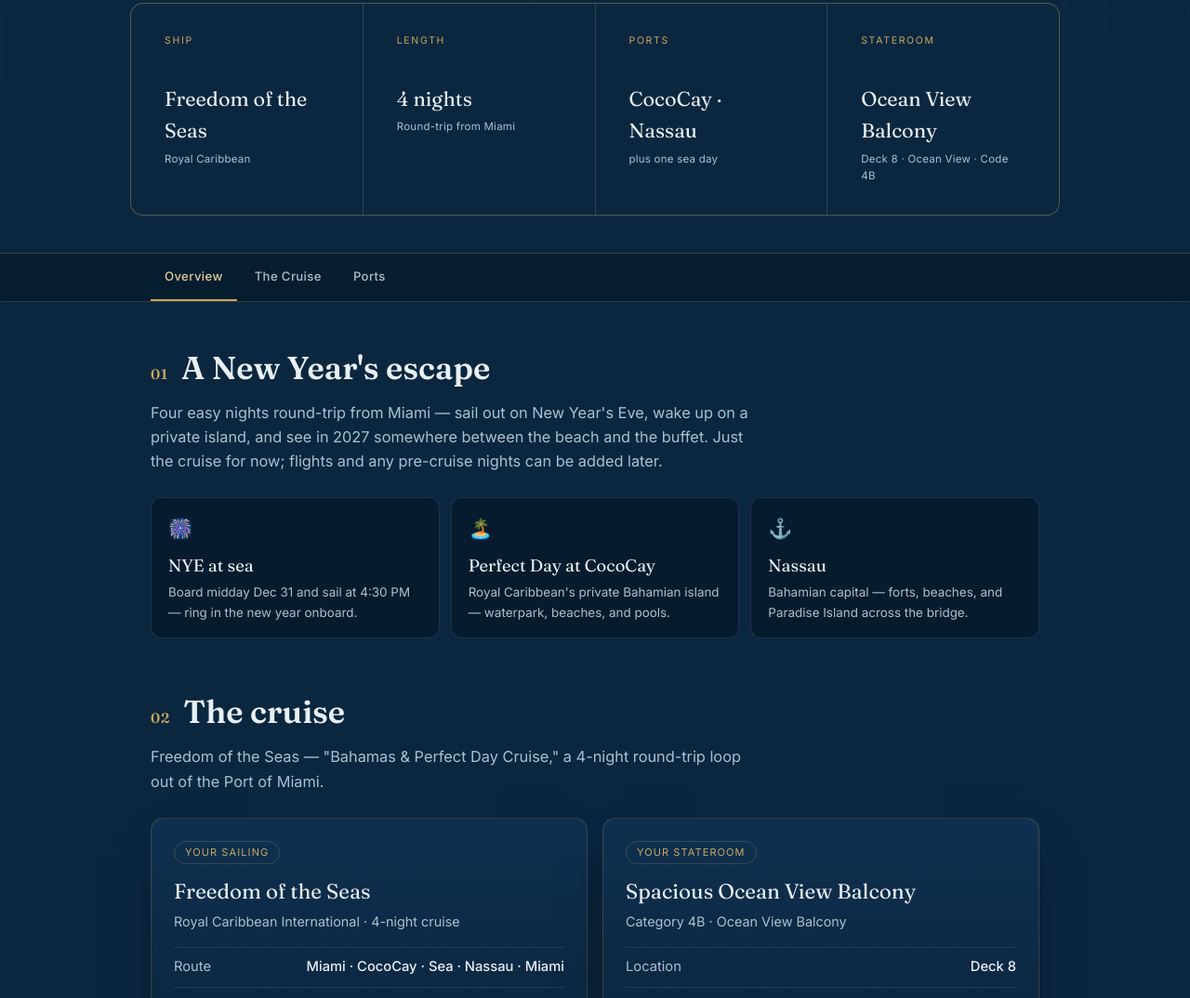
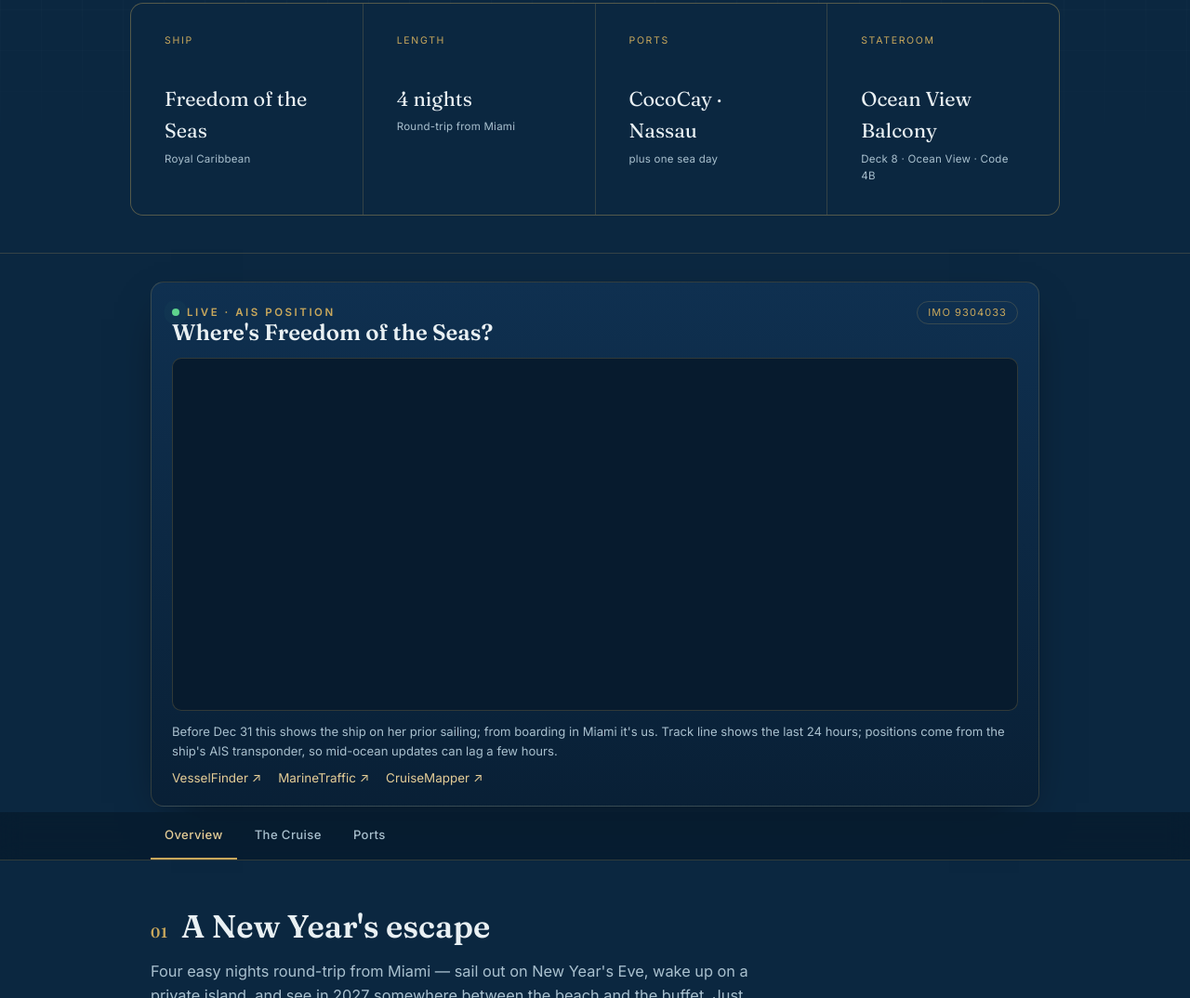
Before and after one commit to jcaryf01/jcf-hub, a plain HTML site: page trips/nye-cruise.html in a window 1280 px wide. Shown: the part 430-1504 px from the top of the page at 93% size. Drawn offline with Linux system fonts and the light colour scheme.

Commit message:
Implement live ship position feature
Added live ship position section with VesselFinder integration.

```diff
--- a/trips/nye-cruise.html
+++ b/trips/nye-cruise.html
@@ -127,6 +127,19 @@
   .fine{font-size:.76rem;color:var(--foam-dim);margin-top:18px;line-height:1.7;opacity:.8}
   :focus-visible{outline:2px solid var(--brass-soft);outline-offset:3px;border-radius:4px}
   ::selection{background:var(--brass);color:var(--abyss)}
+
+  /* ---------- Live ship position ---------- */
+  .live{padding:30px 0 6px}
+  .live-card{background:linear-gradient(180deg,var(--panel) 0%,var(--abyss) 130%);border:1px solid var(--line);border-radius:var(--r);padding:20px 22px 18px;box-shadow:var(--shadow)}
+  .live-head{display:flex;flex-wrap:wrap;align-items:baseline;justify-content:space-between;gap:6px 16px;margin-bottom:14px}
+  .live-head h2{font-size:1.5rem}
+  .live-dot{display:inline-block;width:8px;height:8px;border-radius:50%;background:#5fd38d;margin-right:8px;box-shadow:0 0 0 0 rgba(95,211,141,.6);animation:livepulse 2s infinite}
+  @keyframes livepulse{0%{box-shadow:0 0 0 0 rgba(95,211,141,.55)}70%{box-shadow:0 0 0 9px rgba(95,211,141,0)}100%{box-shadow:0 0 0 0 rgba(95,211,141,0)}}
+  @media (prefers-reduced-motion:reduce){.live-dot{animation:none}}
+  .live-map{border:1px solid var(--line);border-radius:10px;overflow:hidden;background:var(--abyss);min-height:380px}
+  .live-map iframe{display:block;width:100%;border:0}
+  .live-note{font-size:.82rem;color:var(--foam-dim);margin-top:12px}
+  .live-links{display:flex;flex-wrap:wrap;gap:8px 18px;margin-top:8px;font-size:.84rem}
 </style>
 </head>
 <body>
@@ -154,6 +167,38 @@
     </div>
   </div>
 </header>
+
+<!-- LIVE SHIP POSITION (VesselFinder AIS embed) -->
+<section class="live" id="live" aria-label="Live position of Freedom of the Seas">
+  <div class="wrap">
+    <div class="live-card">
+      <div class="live-head">
+        <div>
+          <div class="eyebrow"><span class="live-dot" aria-hidden="true"></span>Live · AIS position</div>
+          <h2>Where's Freedom of the Seas?</h2>
+        </div>
+        <span class="pill">IMO 9304033</span>
+      </div>
+      <div class="live-map">
+        <script type="text/javascript">
+          var width="100%";
+          var height="380";
+          var zoom="5";
+          var names=true;
+          var imo="9304033";
+          var show_track=true;
+        </script>
+        <script type="text/javascript" src="https://www.vesselfinder.com/aismap.js"></script>
+      </div>
+      <div class="live-note">Before Dec 31 this shows the ship on her prior sailing; from boarding in Miami it's us. Track line shows the last 24 hours; positions come from the ship's AIS transponder, so mid-ocean updates can lag a few hours.</div>
+      <div class="live-links">
+        <a href="https://www.vesselfinder.com/vessels/details/9304033" target="_blank" rel="noopener">VesselFinder ↗</a>
+        <a href="https://www.marinetraffic.com/en/ais/details/ships/imo:9304033" target="_blank" rel="noopener">MarineTraffic ↗</a>
+        <a href="https://www.cruisemapper.com/ships/Freedom-Of-The-Seas-654" target="_blank" rel="noopener">CruiseMapper ↗</a>
+      </div>
+    </div>
+  </div>
+</section>
 
 <nav class="jump">
   <div class="wrap">
```
